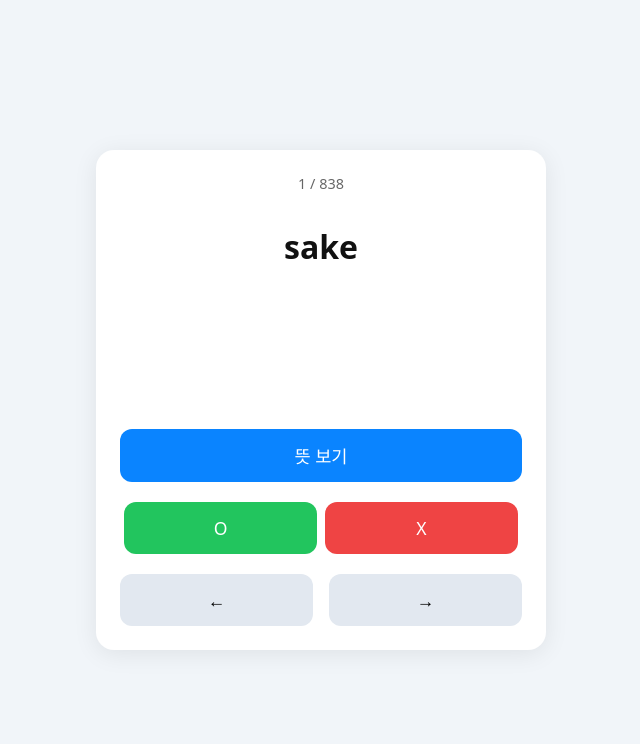
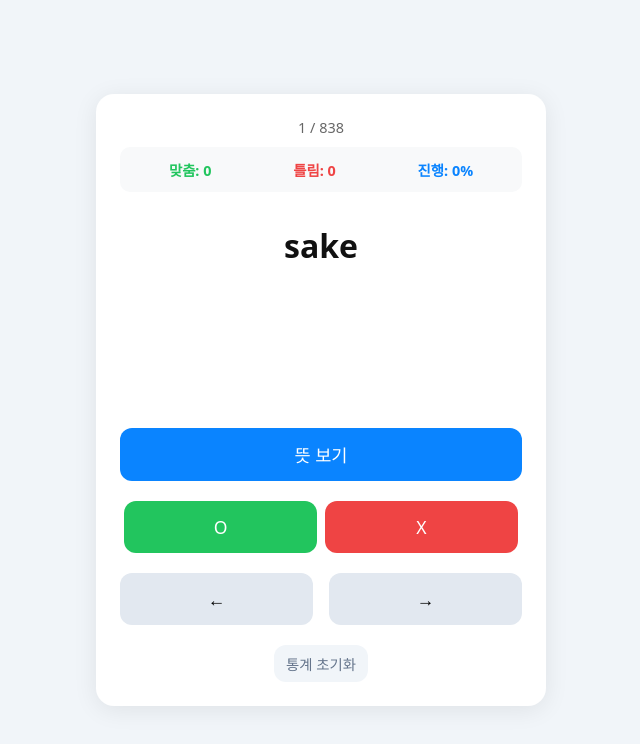
Before and after one commit to jeongyundo/flashcard_app, a plain HTML site: page index.html in a window 1280 px wide. Shown: the whole page, without its empty margins (319-959 px from the left). Drawn offline with Linux system fonts and the light colour scheme.

Commit message:
통계 기능 추가

```diff
--- a/index.html
+++ b/index.html
@@ -1,6 +1,7 @@
 <!DOCTYPE html>
 <html lang="ko">
   <head>
+    <!-- 기존 코드 유지 -->
     <meta charset="UTF-8" />
     <meta name="viewport" content="width=device-width,initial-scale=1" />
     <title>단어 플래시카드 시험지</title>
@@ -10,6 +11,14 @@
     <div class="container">
       <div id="counter" class="counter"></div>
 
+      <!-- 통계 정보 영역 추가 -->
+      <div id="stats" class="stats">
+        <span id="stats-correct" class="stats-item">맞춤: 0</span>
+        <span id="stats-wrong" class="stats-item">틀림: 0</span>
+        <span id="stats-total" class="stats-item">진행: 0%</span>
+      </div>
+
+      <!-- 기존 코드 유지 -->
       <section id="card">
         <p id="word" class="word"></p>
         <p id="translation" class="hidden meaning"></p>
@@ -27,6 +36,9 @@
         <button id="prevBtn" class="nav">←</button>
         <button id="nextBtn" class="nav">→</button>
       </div>
+
+      <!-- 통계 초기화 버튼 추가 -->
+      <button id="resetStatsBtn" class="reset-btn">통계 초기화</button>
     </div>
 
     <script src="script.js" defer></script>
--- a/script.js
+++ b/script.js
@@ -16,6 +16,12 @@ const wrongBtn = document.getElementById("wrongBtn");
 const prevBtn = document.getElementById("prevBtn");
 const nextBtn = document.getElementById("nextBtn");
 
+// 통계 관련 DOM 요소
+const statsCorrectEl = document.getElementById("stats-correct");
+const statsWrongEl = document.getElementById("stats-wrong");
+const statsTotalEl = document.getElementById("stats-total");
+const resetStatsBtn = document.getElementById("resetStatsBtn");
+
 // ③ 앱 시작 ------------------------------------------
 init(); // 가장 아래쪽까지 읽힌 뒤 실행됨( defer 덕분 )
 
@@ -32,6 +38,7 @@ async function init() {
     // (2) 첫 카드 렌더
     attachEvents();
     renderCard();
+    updateStats(); // 통계 초기 업데이트
   } catch (err) {
     alert(
       err.message +
@@ -50,6 +57,8 @@ function attachEvents() {
   wrongBtn.addEventListener("click", () => storeAnswer(false));
   prevBtn.addEventListener("click", () => move(-1));
   nextBtn.addEventListener("click", () => move(1));
+  resetStatsBtn.addEventListener("click", resetStats);
+
   document.addEventListener("keydown", (e) => {
     if (e.key === "ArrowRight") move(1);
     if (e.key === "ArrowLeft") move(-1);
@@ -70,6 +79,35 @@ function renderCard() {
   explEl.classList.add("hidden");
   revealBtn.textContent = "뜻 보기";
   revealBtn.style.visibility = "visible";
+
+  // 이미 학습한 단어인지 표시
+  showWordStatus();
+}
+
+// 단어의 학습 상태 표시 (O/X)
+function showWordStatus() {
+  // 기존 상태 표시 요소 제거
+  const existingStatus = document.querySelector(".word-status");
+  if (existingStatus) {
+    existingStatus.remove();
+  }
+
+  const key = `word-${words[idx].number}`;
+  const status = localStorage.getItem(key);
+
+  if (status) {
+    const statusEl = document.createElement("div");
+    statusEl.classList.add("word-status");
+    statusEl.textContent = status;
+
+    if (status === "O") {
+      statusEl.classList.add("correct-mark");
+    } else {
+      statusEl.classList.add("wrong-mark");
+    }
+
+    document.getElementById("card").appendChild(statusEl);
+  }
 }
 
 function revealHandler() {
@@ -86,6 +124,7 @@ function revealHandler() {
 function storeAnswer(isCorrect) {
   const key = `word-${words[idx].number}`;
   localStorage.setItem(key, isCorrect ? "O" : "X");
+  updateStats(); // 통계 업데이트
   move(1);
 }
 
@@ -95,3 +134,48 @@ function move(delta) {
   idx = newIdx;
   renderCard();
 }
+
+// ⑥ 통계 관련 기능 ----------------------------------
+// 통계 계산 및 표시
+function updateStats() {
+  let correct = 0;
+  let wrong = 0;
+  let total = 0;
+
+  // 모든 단어에 대한 O/X 상태 확인
+  for (const word of words) {
+    const key = `word-${word.number}`;
+    const status = localStorage.getItem(key);
+
+    if (status === "O") {
+      correct++;
+      total++;
+    } else if (status === "X") {
+      wrong++;
+      total++;
+    }
+  }
+
+  // 통계 화면 업데이트
+  statsCorrectEl.textContent = `맞춤: ${correct}`;
+  statsWrongEl.textContent = `틀림: ${wrong}`;
+
+  const progress =
+    words.length > 0 ? Math.round((total / words.length) * 100) : 0;
+  statsTotalEl.textContent = `진행: ${progress}%`;
+}
+
+// 통계 초기화
+function resetStats() {
+  if (confirm("모든 학습 기록을 초기화하시겠습니까?")) {
+    // 단어 관련 localStorage 항목만 삭제
+    for (const word of words) {
+      const key = `word-${word.number}`;
+      localStorage.removeItem(key);
+    }
+
+    // 통계 및 화면 업데이트
+    updateStats();
+    showWordStatus(); // 현재 카드의 상태 표시 업데이트
+  }
+}
--- a/style.css
+++ b/style.css
@@ -97,3 +97,69 @@ button:active {
   width: 48%;
   background: #e2e8f0;
 }
+/* 기존 CSS 유지 */
+
+/* 통계 표시 스타일 */
+.stats {
+  display: flex;
+  justify-content: space-around;
+  margin: 10px 0;
+  padding: 8px;
+  background-color: #f8f9fa;
+  border-radius: 10px;
+  font-size: 0.9rem;
+}
+
+.stats-item {
+  padding: 4px 8px;
+}
+
+#stats-correct {
+  color: #22c55e;
+  font-weight: bold;
+}
+
+#stats-wrong {
+  color: #ef4444;
+  font-weight: bold;
+}
+
+#stats-total {
+  color: #0a84ff;
+  font-weight: bold;
+}
+
+/* 통계 초기화 버튼 */
+.reset-btn {
+  background: #f1f5f9;
+  color: #64748b;
+  font-size: 0.9rem;
+  margin-top: 20px;
+  padding: 8px 12px;
+}
+
+.reset-btn:hover {
+  background: #e2e8f0;
+}
+
+/* 이미 학습한 단어 표시 */
+.word-status {
+  position: absolute;
+  top: 8px;
+  right: 8px;
+  font-size: 1.2rem;
+  font-weight: bold;
+}
+
+.correct-mark {
+  color: #22c55e;
+}
+
+.wrong-mark {
+  color: #ef4444;
+}
+
+/* 카드 컨테이너에 상대 위치 적용 */
+#card {
+  position: relative;
+}
```
